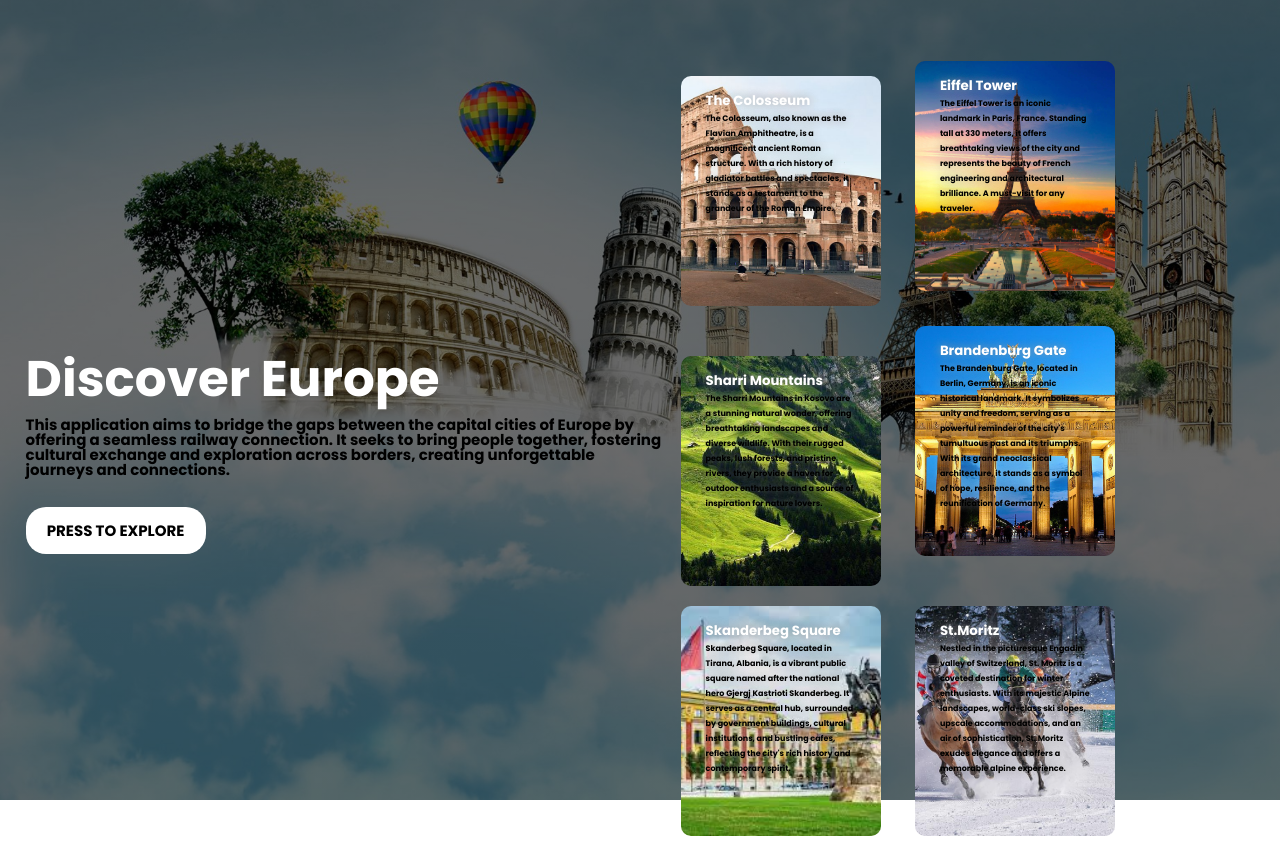
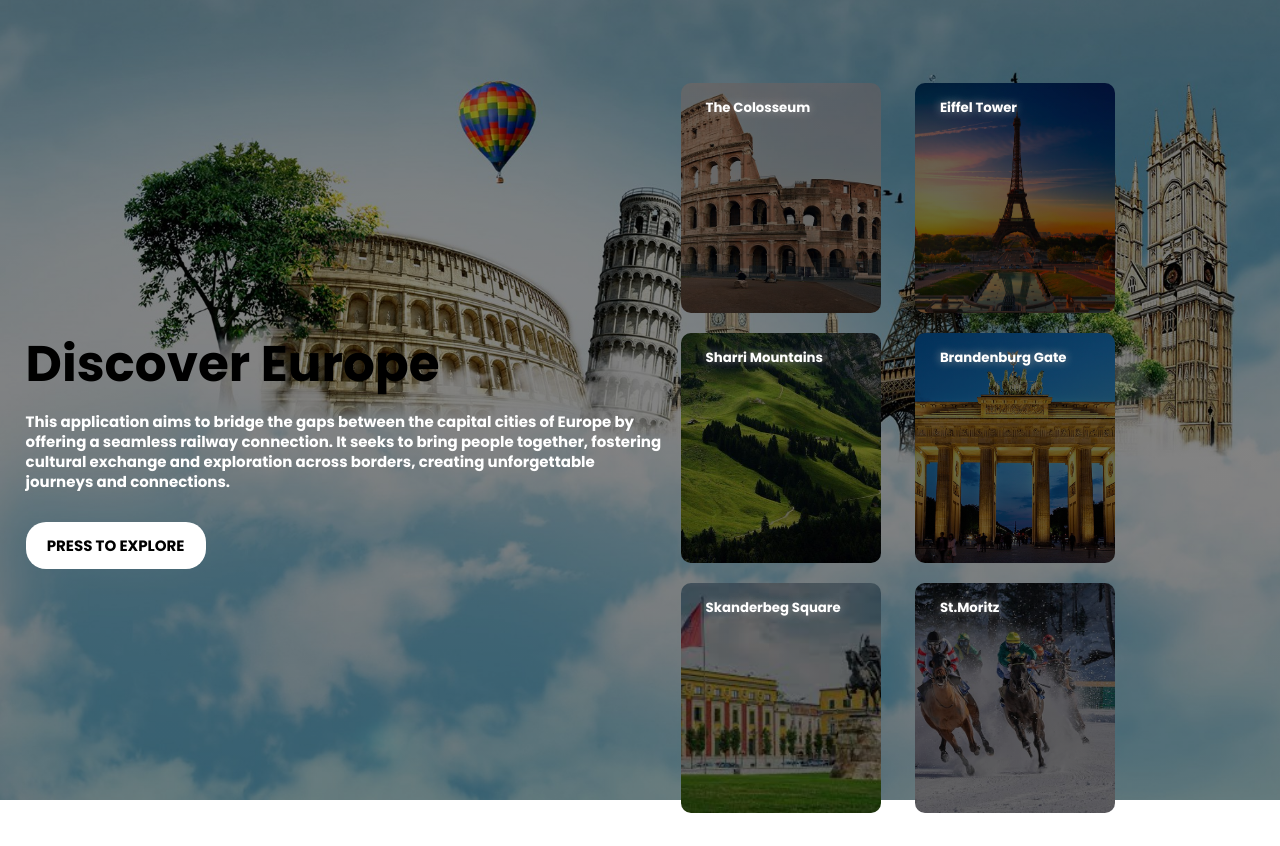
Before and after one commit to RidvanPlluzhina/booking-tickets, a plain HTML site: page index.html in a window 1280 px wide. Shown: the top 846 px of the page. After the commit the page ends 823 px from the top, so only its background shows below. Drawn offline with Linux system fonts and the light colour scheme.

Commit message:
Changes on home page

```diff
--- a/index.css
+++ b/index.css
@@ -9,7 +9,7 @@
 .container {
   width: 100%;
   height: 100vh;
-  background-image: linear-gradient(rgba(0, 0, 0, 0.579), rgba(0, 0, 0, 0.59)), url(images/europe.jpg);
+  background-image: linear-gradient(rgba(0, 0, 0, 0.47), rgba(0, 0, 0, 0.503)), url(images/europe.jpg);
   background-position: center;
   background-size: cover;
   padding-left: 2%;
@@ -45,15 +45,16 @@ nav ul li a {
 }
 
 h2 {
-  color:white;
+  color:black;
   font-size: 50px;
 }
 
 p {
-  color: black;
+  color:white;
   font-size: 15px;
-  line-height: 15px;
+  line-height: 20px;
   font-weight: bold;
+  margin-top: 10px;
 }
 
 
@@ -92,27 +93,31 @@ button {
 }
 
 .card1 {
-  background-image: url(images/roma.jpg);
+  background-image: linear-gradient(rgba(0, 0, 0, 0.579), rgba(0, 0, 0, 0.59)), url(images/roma.jpg);
 }
 
 .card2 {
-  background-image: url(images/paris.jpg);
+  background-image: linear-gradient(rgba(0, 0, 0, 0.579), rgba(0, 0, 0, 0.59)), url(images/paris.jpg);
 }
 
 .card3 {
-  background-image: url(images/kosova.jpg);
+  background-image: linear-gradient(rgba(0, 0, 0, 0.579), rgba(0, 0, 0, 0.59)), url(images/kosova.jpg);
+
 }
 
 .card4 {
-  background-image: url(images/berlin.jpg);
+  background-image: linear-gradient(rgba(0, 0, 0, 0.579), rgba(0, 0, 0, 0.59)), url(images/berlin.jpg);
+
 }
 
 .card5 {
-  background-image: url(images/tirana.jpg);
+  background-image: linear-gradient(rgba(0, 0, 0, 0.579), rgba(0, 0, 0, 0.59)), url(images/tirana.jpg);
+
 }
 
 .card6 {
-  background-image: url(images/schweiz.jpg);
+  background-image: linear-gradient(rgba(0, 0, 0, 0.579), rgba(0, 0, 0, 0.59)), url(images/schweiz.jpg);
+
 }
 
 .card:hover {
--- a/index.html
+++ b/index.html
@@ -34,33 +34,35 @@
         <div class="col">
 <div class="card card1">
     <h5>The Colosseum</h5>
-    <p>The Colosseum, also known as the Flavian Amphitheatre, is a magnificent ancient Roman structure. With a rich history of gladiator battles and spectacles, it stands as a testament to the grandeur of the Roman Empire.</p>
+   <!-- <p>The Colosseum, also known as the Flavian Amphitheatre, is a magnificent ancient Roman structure. With a rich history of gladiator battles and spectacles, it stands as a testament to the grandeur of the Roman Empire.</p>-->
 </div>
 
 <div class="card card2">
     <h5>Eiffel Tower</h5>
-    <p>The Eiffel Tower is an iconic landmark in Paris, France. Standing tall at 330 meters, it offers breathtaking views of the city and represents the beauty of French engineering and architectural brilliance. A must-visit for any traveler.</p>
+   <!--  <p>The Eiffel Tower is an iconic landmark in Paris, France. Standing tall at 330 meters, it offers breathtaking views of the city and represents the beauty of French engineering and architectural brilliance. A must-visit for any traveler.</p>-->
 </div>
 
 <div class="card card3">
     <h5>Sharri Mountains</h5>
-    <p>The Sharri Mountains in Kosovo are a stunning natural wonder, offering breathtaking landscapes and diverse wildlife. With their rugged peaks, lush forests, and pristine rivers, they provide a haven for outdoor enthusiasts and a source of inspiration for nature lovers.</p>
+  <!--  <p>The Sharri Mountains in Kosovo are a stunning natural wonder, offering breathtaking landscapes and diverse wildlife. With their rugged peaks, lush forests, and pristine rivers, they provide a haven for outdoor enthusiasts and a source of inspiration for nature lovers.</p>-->
 </div>
 
 <div class="card card4">
     <h5>Brandenburg Gate</h5>
-    <p>The Brandenburg Gate, located in Berlin, Germany, is an iconic historical landmark. It symbolizes unity and freedom, serving as a powerful reminder of the city's tumultuous past and its triumphs. With its grand neoclassical architecture, it stands as a symbol of hope, resilience, and the reunification of Germany.</p>
+   <!-- <p>The Brandenburg Gate, located in Berlin, Germany, is an iconic historical landmark. It symbolizes unity and freedom, serving as a powerful reminder of the city's tumultuous past and its triumphs. With its grand neoclassical architecture, it stands as a symbol of hope, resilience, and the reunification of Germany.</p>-->
 </div>
 
 <div class="card card5">
     <h5>Skanderbeg Square</h5>
-    <p>Skanderbeg Square, located in Tirana, Albania, is a vibrant public square named after the national hero Gjergj Kastrioti Skanderbeg. It serves as a central hub, surrounded by government buildings, cultural institutions, and bustling cafes, reflecting the city's rich history and contemporary spirit.</p>
+  <!--  <p>Skanderbeg Square, located in Tirana, Albania, is a vibrant public square named after the national hero Gjergj Kastrioti Skanderbeg. It serves as a central hub, surrounded by government buildings, cultural institutions, and bustling cafes, reflecting the city's rich history and contemporary spirit.</p>-->
 </div>
 
 <div class="card card6">
     <h5>St.Moritz</h5>
-    <p>Nestled in the picturesque Engadin valley of Switzerland, St. Moritz is a coveted destination for winter enthusiasts. With its majestic Alpine landscapes, world-class ski slopes, upscale accommodations, and an air of sophistication, St. Moritz exudes elegance and offers a memorable alpine experience.</p>
+  <!--  <p>Nestled in the picturesque Engadin valley of Switzerland, St. Moritz is a coveted destination for winter enthusiasts. With its majestic Alpine landscapes, world-class ski slopes, upscale accommodations, and an air of sophistication, St. Moritz exudes elegance and offers a memorable alpine experience.</p>-->
 </div>
+
+
 
 <script>
     var cards = document.getElementsByClassName('card');
--- a/style.css
+++ b/style.css
@@ -101,7 +101,7 @@ nav ul li a:hover,
 #clock {
   font-size: 48px;
   font-weight: bold;
-  color: black;
+  color: white;
   margin-top: 10px;
   background-color: transparent; /* Add this line to reset the background color */
 }
```
Also changed, not shown: aboutus.html (+1 -1 lines), booking.html (+1 -1 lines), contact.html (+1 -1 lines).
